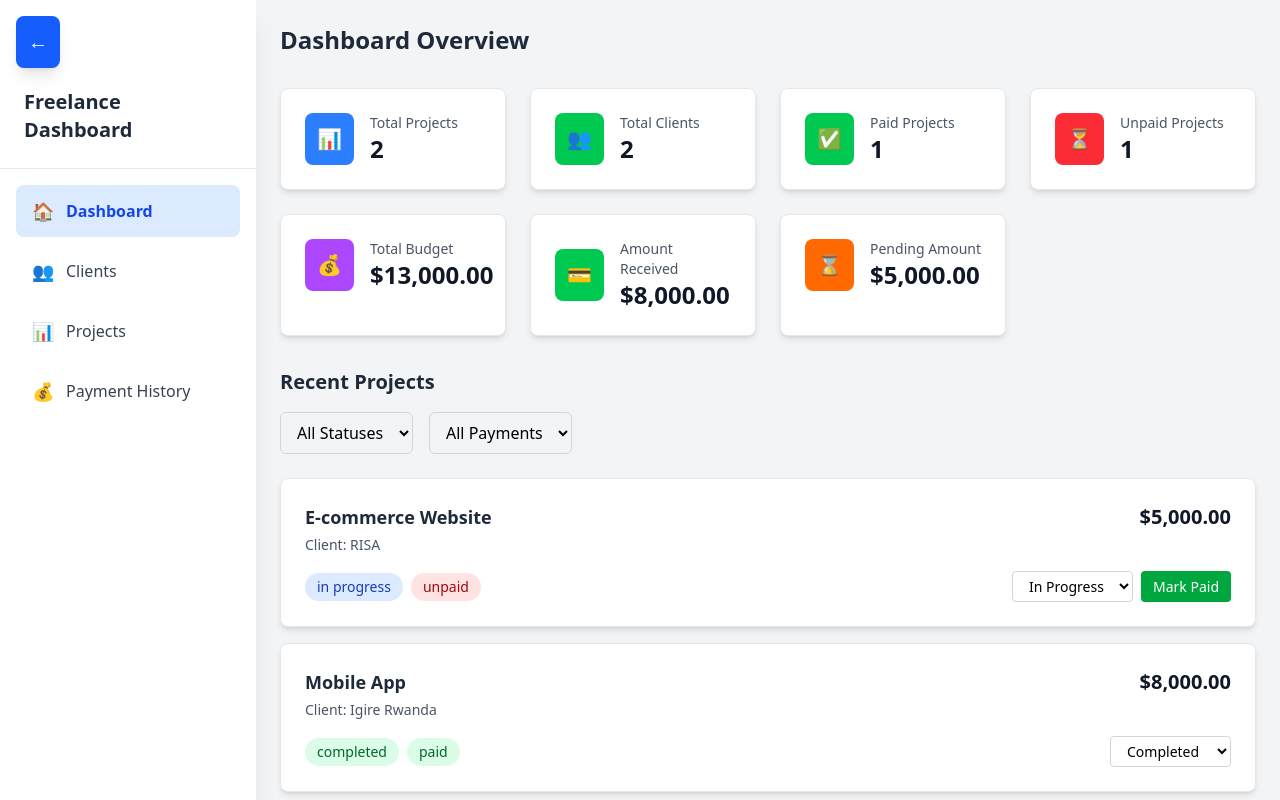
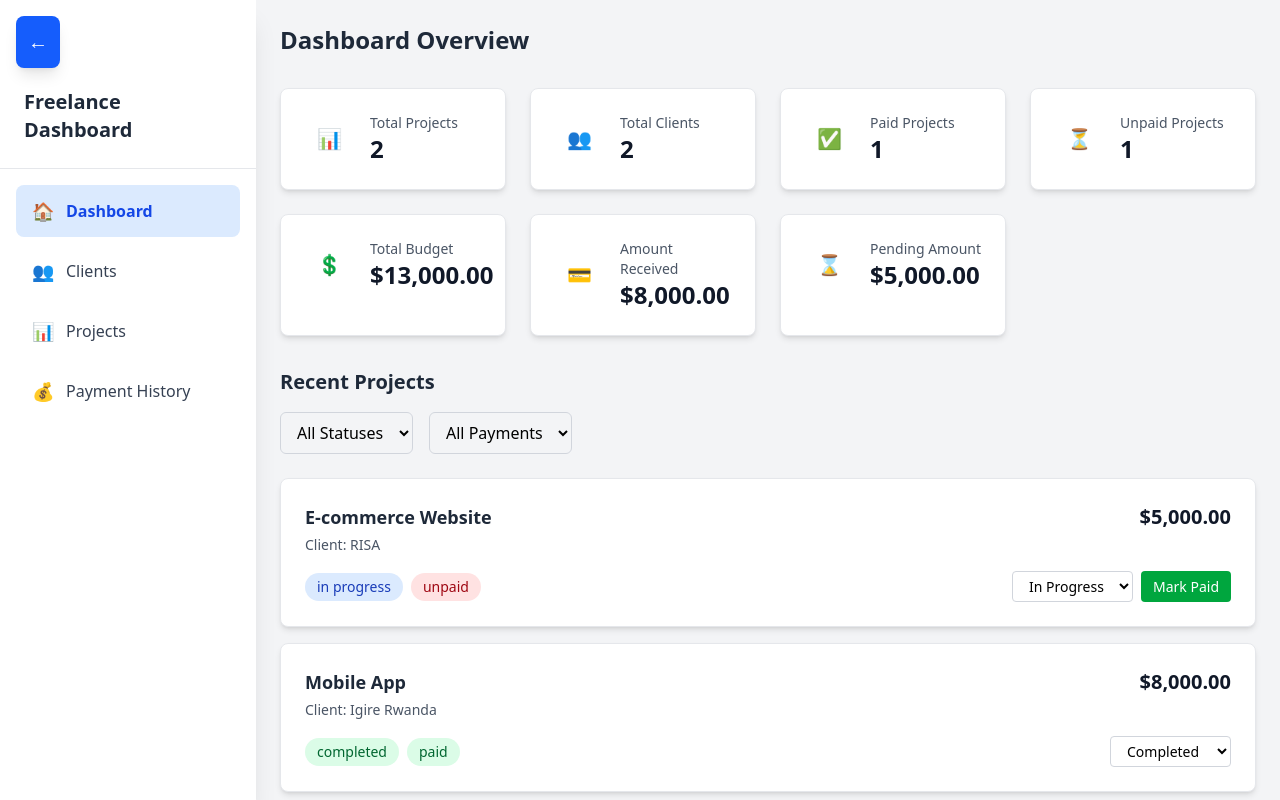
Before and after one commit to Ritha20/Freelancer-Dashboard, a React (Vite) app: page / in a window 1280 px wide. Built offline with nearby package versions, Linux system fonts and the light colour scheme.

Commit message:
edited some features on DashboardStats

```diff
--- a/src/Components/DashboardStats.tsx
+++ b/src/Components/DashboardStats.tsx
@@ -10,43 +10,43 @@ const DashboardStats: React.FC = () => {
     {
       title: 'Total Projects',
       value: stats.totalProjects.toString(),
-      color: 'bg-blue-500',
+    //   color: 'bg-blue-500',
       icon: '📊'
     },
     {
       title: 'Total Clients',
       value: stats.totalClients.toString(),
-      color: 'bg-green-500',
+    //   color: 'bg-green-500',
       icon: '👥'
     },
     {
       title: 'Paid Projects',
       value: stats.paidProjects.toString(),
-      color: 'bg-green-500',
+    //   color: 'bg-green-500',
       icon: '✅'
     },
     {
       title: 'Unpaid Projects',
       value: stats.unpaidProjects.toString(),
-      color: 'bg-red-500',
+    //   color: 'bg-red-500',
       icon: '⏳'
     },
     {
       title: 'Total Budget',
       value: formatCurrency(stats.totalBudget),
-      color: 'bg-purple-500',
-      icon: '💰'
+    //   color: 'bg-purple-500',
+      icon: '💲'
     },
     {
       title: 'Amount Received',
       value: formatCurrency(stats.paidAmount),
-      color: 'bg-green-500',
+    //   color: 'bg-green-500',
       icon: '💳'
     },
     {
       title: 'Pending Amount',
       value: formatCurrency(stats.pendingAmount),
-      color: 'bg-orange-500',
+    //   color: 'bg-orange-500',
       icon: '⌛'
     }
   ];
@@ -59,7 +59,7 @@ const DashboardStats: React.FC = () => {
           className="bg-white rounded-lg shadow-md p-6 border border-gray-200"
         >
           <div className="flex items-center">
-            <div className={`${stat.color} rounded-lg p-3 mr-4`}>
+            <div className='rounded-lg p-3 mr-4'>
               <span className="text-white text-xl">{stat.icon}</span>
             </div>
             <div>
```
